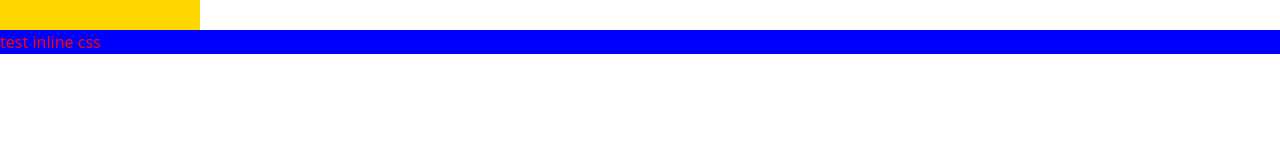
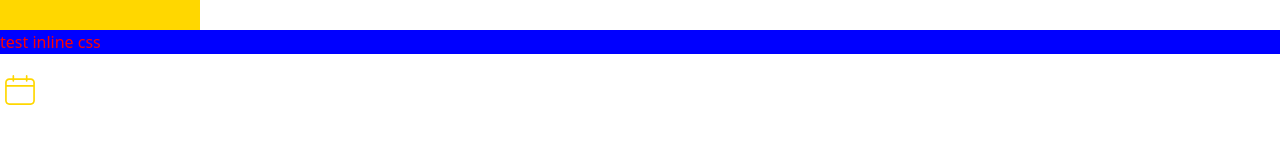
Before and after one commit to poype/Frontend, a React (Vite) app in the folder react/react-app/: page / in a window 1280 px wide. Shown: the part 270-414 px from the top of the page. Built offline with nearby package versions, Linux system fonts and the light colour scheme.

Commit message:
react-icons

```diff
--- a/react/react-app/package.json
+++ b/react/react-app/package.json
@@ -12,7 +12,8 @@
   "dependencies": {
     "bootstrap": "5.3.3",
     "react": "^18.2.0",
-    "react-dom": "^18.2.0"
+    "react-dom": "^18.2.0",
+    "react-icons": "^5.2.1"
   },
   "devDependencies": {
     "@types/react": "^18.2.66",
--- a/react/react-app/src/components/vanilla_css/block.tsx
+++ b/react/react-app/src/components/vanilla_css/block.tsx
@@ -1,6 +1,8 @@
 import styles from "./block.module.css"
 // styles here is just a regular javascript object that has all the classes we have defined in the file.
 // every classes we defined in the file is going to be a property on that object.
+
+import { CiCalendar } from "react-icons/ci";
 
 function Block() {
 
@@ -11,6 +13,9 @@ function Block() {
       <div className={[styles.one, styles.two].join(' ')}></div>
 
       <p style={{backgroundColor: "blue", color: "red"}}>test inline css</p>
+
+      <CiCalendar color="gold" size={40}/>
+      {/* https://react-icons.github.io/react-icons/ */}
     </>
 
   );
```
Also changed, not shown: 1 other file (tests, documents, lock files or other folders).
